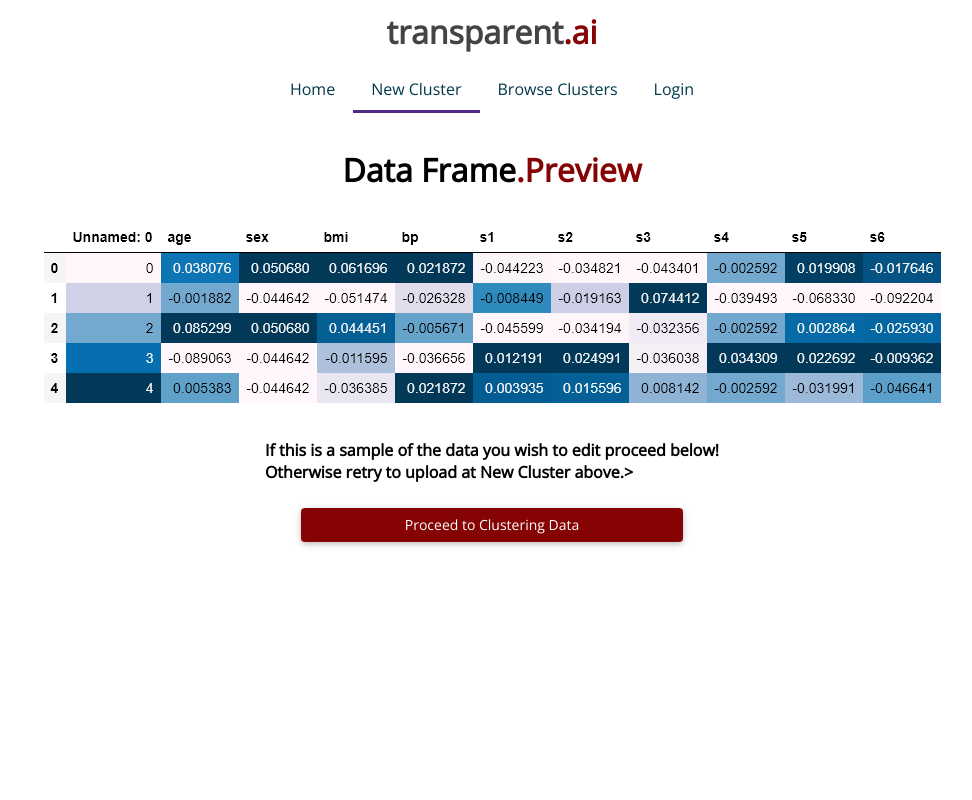
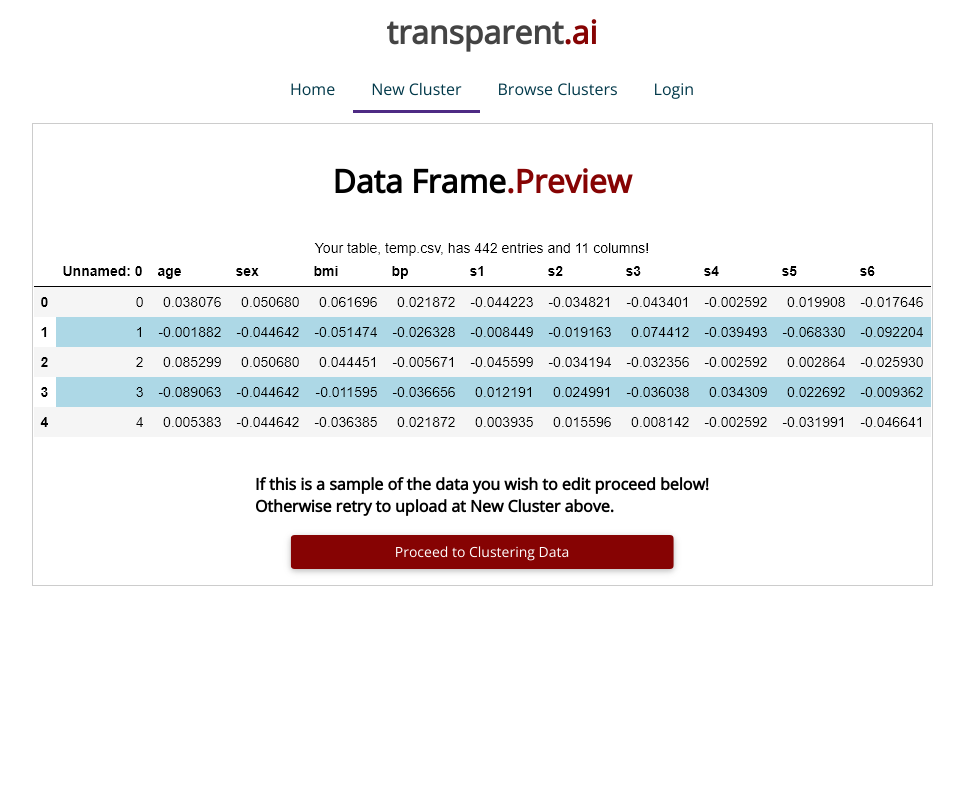
Before and after one commit to asleidner/Web_Server, a Flask app: page /verify-data/ in a window 1280 px wide. Shown: the whole page, without its empty margins (148-1120 px from the left). Run offline with Flask 2, Linux system fonts and the light colour scheme; parts of the project's set-up code (start-up, migrations or seed data) failed here and were passed over; some libraries are stand-ins or nearby versions.

Commit message:
resolutions implemented

```diff
--- a/app.py
+++ b/app.py
@@ -14,6 +14,7 @@
 from pymongo import MongoClient
 import json
 import dataframe_image as dfi
+import numpy as np
 
 import db
 from views import posts, comments
@@ -53,6 +54,7 @@
 def upload_file():
     uploaded_file = request.files['file']
     if uploaded_file.filename != '':
+        name_file = uploaded_file.filename
         dbname=app.config['MONGODB_SETTINGS']['db']
         client = MongoClient('mongodb+srv://'+os.environ.get('DB_USER')+':'+os.environ.get('DB_PASSWORD')+'@' + os.environ.get('HOST') + '/' + os.environ.get('DATABASE_NAME') + '?retryWrites=true&w=majority')
         newdb=client[dbname]
@@ -60,7 +62,18 @@
         data = pd.read_csv('temp1.csv')
         collection = newdb['csvs']
         df2 = data.head(5)
-        df_styled = df2.style.background_gradient()
+        samples=len(data)
+        cols=len(data.columns)
+
+        def rower(data):
+            s = data.index % 2 != 0
+            s = pd.concat([pd.Series(s)] * data.shape[1], axis=1)  # 6 or the n of cols u have
+            z = pd.DataFrame(np.where(s, 'background-color:#add8e6', ''),
+                             index=data.index, columns=data.columns)
+            return z
+
+        df_styled = df2.style.set_caption(f'Your table, {name_file}, has {samples} entries and {cols} columns!')
+        df_styled= df_styled.apply(rower,axis=None)
         dfi.export(df_styled, "static/mytable.png",max_rows=5,max_cols=10)
         data_dict = json.loads(data.to_json())
         collection.insert(data_dict)
--- a/static/css/styles.css
+++ b/static/css/styles.css
@@ -73,13 +73,25 @@
 }
 .card {
     width: 300px;
-    height: 450px;
+    height: auto;
     margin: 0px 20px 20px 0px;
     display: inline-block;
     vertical-align: top;
     border: solid 1px #CCC;
     align-items: center;
 }
+
+.card2 {
+    width: auto;
+    height: 463px;
+    margin: 0px 20px 20px 0px;
+    display: inline-block;
+    vertical-align: top;
+    border: solid 1px #CCC;
+    align-items: center;
+}
+
+
 .cardoptions {
     padding: 10px;
     display: flex;
@@ -144,7 +156,7 @@
 .btn2 {
     text-decoration: none;
     transition: .2s ease-out;
-    margin: 25px;
+    margin: 0px 20px 20px 0px;
     display: inline-block;
     padding: 6px 103px;
     margin-bottom: 0;
@@ -164,6 +176,39 @@
     text-decoration: none;
     transition: .2s ease-out;
     margin: 50px;
+    display: inline-block;
+    padding: 6px 103px;
+    margin-bottom: 0;
+    font-size: 14px;
+    font-weight: 400;
+    line-height: 1.42857143;
+    text-align: center;
+    border: 1px solid transparent;
+    border-radius: 4px;
+    white-space: normal !important;
+    box-shadow: 0 2px 5px 0 rgb(0 0 0 / 16%), 0 2px 10px 0 rgb(0 0 0 / 12%);
+    background: rgb(134, 3, 3);
+    color: #fff !important;
+}
+
+.hcenter {
+  margin: 0;
+  position: absolute;
+  left: 50%;
+  -ms-transform: translate(-50%, -50%);
+  transform: translate(-50%, -50%);
+}
+
+::-webkit-file-upload-button {
+  background: rgb(134, 3, 3);
+  color: white;
+}
+
+
+.submitbtn {
+  text-decoration: none;
+    transition: .2s ease-out;
+    margin: 6px;
     display: inline-block;
     padding: 6px 103px;
     margin-bottom: 0;
--- a/templates/create-cluster.html
+++ b/templates/create-cluster.html
@@ -32,15 +32,17 @@
                 </p>
                 <form method="POST" action="" enctype="multipart/form-data">
                     <p><input type="file" name="file"></p>
-                    <p><input type="submit" value="Submit"></p>
+                    <p><input type="submit" class="submitbtn" value="Submit"></p>
                 </form>
 
-                    <a href="/verify-data/" class="btn">Fake-Submit!</a>
             </div>
             </div>
 
         </div>
 
+        <div class="hcenter">
+        <a href="/verify-data/" class="btn2">Fake-Submit!</a>
+        </div>
 
         <script src="nav.js" type="text/javascript"></script>
     </body>
--- a/templates/verify-data.html
+++ b/templates/verify-data.html
@@ -21,6 +21,8 @@
             </ul>
          </nav>
 
+        <div class="cardoptions">
+        <div class="card2">
         <subheader>
             <h1 class="desktop">Data Frame<b>.Preview </b></h1>
          </subheader>
@@ -29,10 +31,13 @@
            <img src={{ url_for('static', filename='mytable.png') }}>
         </div>
 
-        <h4 class="Instruction">If this is a sample of the data you wish to edit proceed below! <br /> Otherwise retry to upload at New Cluster above.>
+        <h4 class="Instruction">If this is a sample of the data you wish to edit proceed below! <br /> Otherwise retry to upload at New Cluster above.<h4>
 
+        <div class="hcenter">
         <a href="#" class="btn2">Proceed to Clustering Data</a>
-
+        </div>
+        </div>
+        </div>
 
     </body>
 </html>
```
Also changed, not shown: mytable.png (deleted), static/mytable.png, templates/mytable.png (deleted).
